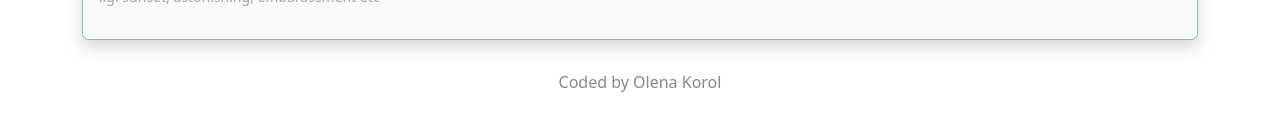
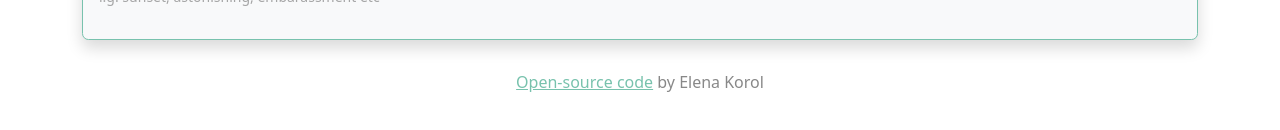
Before and after one commit to elenaking93/dictionary-react-app, a React (Create React App) app: page / in a window 1280 px wide. Shown: the part 410-540 px from the top of the page. Built offline with nearby package versions, Linux system fonts and the light colour scheme; no server answers.

Commit message:
Added link to github

```diff
--- a/src/App.js
+++ b/src/App.js
@@ -15,7 +15,16 @@ export default function App() {
         <main>
           <Dictionary defaultKeyword="victory" />
         </main>
-        <footer className="App-footer">Coded by Olena Korol</footer>
+        <footer className="App-footer">
+          <a
+            href="https://github.com/elenaking93/dictionary-react-app"
+            target="_blank"
+            rel="noreferrer"
+          >
+            Open-source code
+          </a>
+          {""} by Elena Korol
+        </footer>
       </div>
     </div>
   );
```
